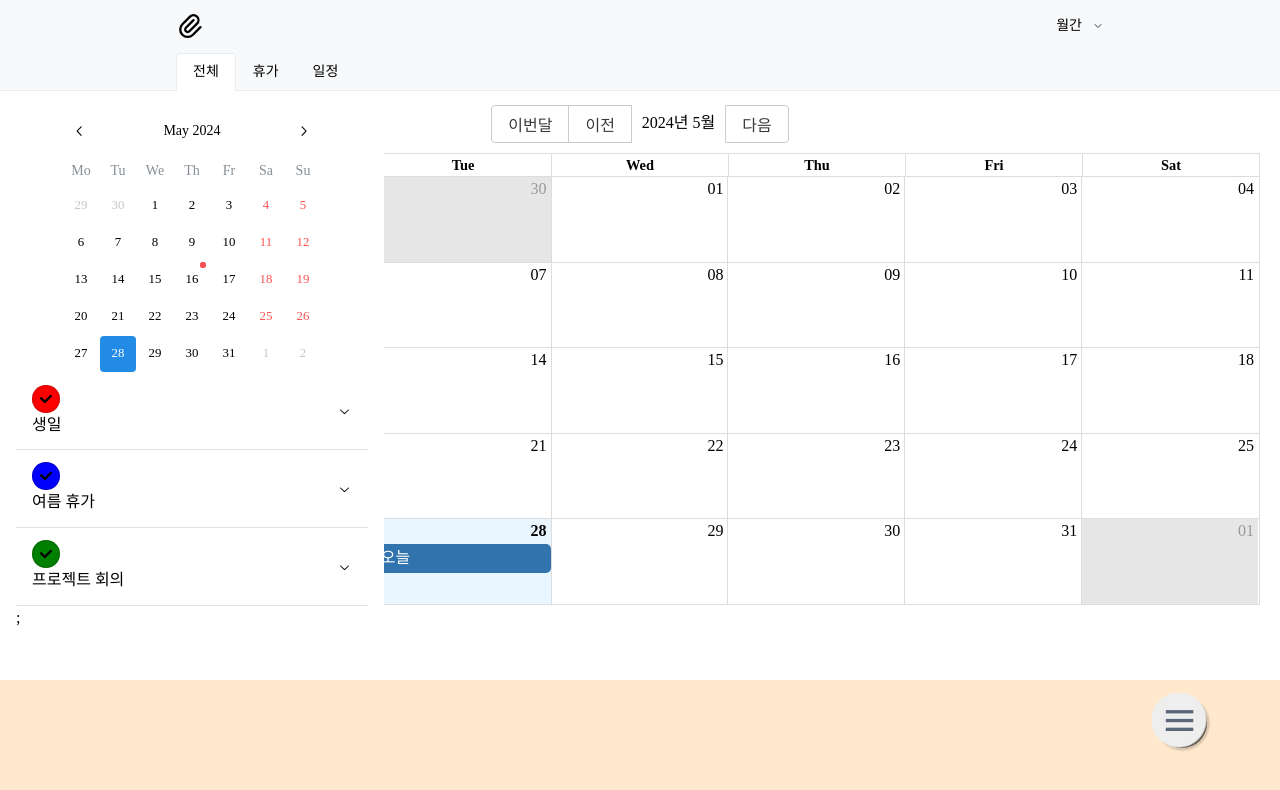
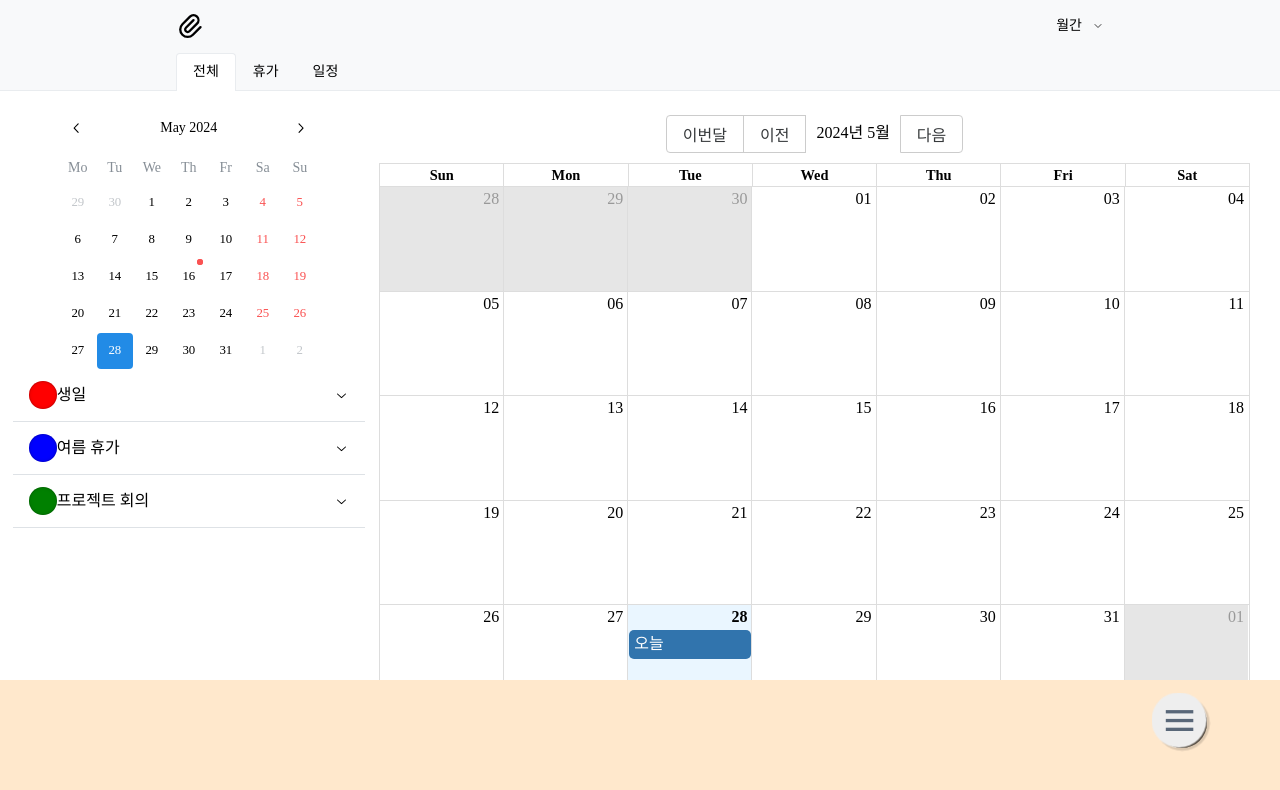
Before and after one commit to simple925/project-clip, a Next.js app: page /Calendar/MainCalendar in a window 1280 px wide. Shown: the top 790 px of the page. Built offline with nearby package versions, Linux system fonts and the light colour scheme; a web font is replaced by a local one.

Commit message:
[스타일링] calendar 페이지 레이아웃 스타일링 수정

```diff
--- /dev/null
+++ b/src/app/(baseLayout)/Calendar/layout.module.css
@@ -0,0 +1,23 @@
+.main {
+    display: flex;
+    flex-direction: column;
+}
+
+.nav_content {
+    padding: 0.8rem;
+    width: 22rem;
+    display: flex;
+}
+
+.main_nav_content {
+    display: flex;
+    /* justify-content: start; */
+    width: 30rem;
+    /* flex-grow: 1; */
+}
+
+.main_content {
+    display: flex;
+    /* justify-content: center; */
+    width: auto;
+}
--- a/src/app/(baseLayout)/Calendar/layout.tsx
+++ b/src/app/(baseLayout)/Calendar/layout.tsx
@@ -19,6 +19,7 @@ import { View, Views } from "react-big-calendar";
 // ==> react-big-calendar의 view 속성 참고
 // https://jquense.github.io/react-big-calendar/examples/index.html?path=/docs/props--view
 // https://jquense.github.io/react-big-calendar/examples/index.html?path=/docs/props--cal-views
+import style from "./layout.module.css";
 
 
 export default function MyPageLayout({ children }: { children: any }) {
@@ -42,6 +43,7 @@ export default function MyPageLayout({ children }: { children: any }) {
         header={{ height: 85 }}
         withBorder={false}
         footer={{ height: 120 }}
+        className={style["main"]}
       >
         {/* zIndex의 수치를 Header에 더 높이 주어서, 자연스럽게 출력되게끔 조정 */}
         <AppShell.Header zIndex={300}>
@@ -50,13 +52,14 @@ export default function MyPageLayout({ children }: { children: any }) {
           {/* MainCalendarHearder에서 calendarState라는 prop 전달(_calendarState값 전달) */}
         </AppShell.Header>
         {/* 해당 부분 page에 형제 컴포넌트로 만들어 데이터 통신에 용이하게 함 */}
-        <AppShell.Navbar zIndex={100} p="md">
+        <AppShell.Navbar className={style["nav_content"]}>
           <MainCalendarSideCalendar selectedDate={selectedDate} onSelectDate={handleDateSelect} />
           {/* ### MainCalendarSideCalendar: 사이드 달력, 오늘 날짜 자동 선택, 선택할 때마다 동작 */}
           <MainGroup />
           {/* ### MainGroup: 내 캘린더 그룹별 볼 수 있음. 추가적인 기능 정의 필요 */}
         </AppShell.Navbar>
-        <AppShell.Main>
+        <AppShell.Main className={style["main_content"]}>
+          <div className={style["main_nav_content"]} />
           <MyCalendar selectedDate={selectedDate} onSelectDate={handleDateSelect} calendarState={calendarStateValue} />
           {/* ### MyCalendar: react-big-calender 라이브러리 이용한 메인 달력. 오늘 날짜 자동 선택, 선택할 때마다 동작, (MainCalendarHeader에서 변경된)상태 정보 */}
         </AppShell.Main>
--- a/src/components/MainGroup/MainGroup.tsx
+++ b/src/components/MainGroup/MainGroup.tsx
@@ -15,13 +15,11 @@ export function MainGroup() {
     { key: 1, value: "생일", description: "생일", color: "red" }
   );
 
-  const [checkedColor, setCheckedColor] = useState(true); // 선택
   const [selectedColor, setSelectedColor] = useState(null);
 
   function onSelectedColorBtn(item: any) {
-    setCheckedColor((c) => !c)
     setSelectedColor(item.color);
-    setSelectedEvent(item)
+    setSelectedEvent(item);
     console.log('###현재 선택 이벤트 :', item)
   }
 
@@ -37,16 +35,21 @@ export function MainGroup() {
 
     const colors = (
       <ColorSwatch
-        component="button"
         color={item.color}
         style={{ color: colorBtn, cursor: cursorBtn }}
       >
-        {checkedColor && <CheckIcon style={{ width: rem(12), height: rem(12) }} />}
+        {isActive && <CheckIcon style={{ width: rem(12), height: rem(12) }} />}
       </ColorSwatch>
     );
+
     return (
       <Accordion.Item key={item.value} value={item.value}>
-        <Accordion.Control onClick={() => onSelectedColorBtn(item)}>{colors}{item.value}</Accordion.Control>
+        <Accordion.Control onClick={() => onSelectedColorBtn(item)}>
+          <div style={{ display: 'flex', alignItems: 'center' }}>
+          {colors}
+          <span>{item.value}</span>
+          </div>
+          </Accordion.Control>
         <Accordion.Panel>{item.color}</Accordion.Panel>
       </Accordion.Item>
     );
@@ -54,7 +57,7 @@ export function MainGroup() {
 
   return (
     <div className={styles.MainGroup}>
-      <Accordion defaultValue="내 캘린더">{items}</Accordion>;
+      <Accordion defaultValue="내 캘린더">{items}</Accordion>
     </div>
   );
 }
--- /dev/null
+++ b/src/components/MyCalendar/MyCalendar.module.css
@@ -0,0 +1,3 @@
+.my_calendar {
+    width: 100%;
+}
--- a/src/components/MyCalendar/MyCalendar.tsx
+++ b/src/components/MyCalendar/MyCalendar.tsx
@@ -4,6 +4,7 @@ import { Calendar, Views, momentLocalizer } from "react-big-calendar";
 import moment from 'moment';
 import 'react-big-calendar/lib/css/react-big-calendar.css';
 import { CalendarToolbar } from "../CalendarToolbar/CalendarToolbar";
+import style from './MyCalendar.module.css';
 
 export function MyCalendar({ calendarState, selectedDate, onSelectDate }:any) {
     moment.locale('ko-KR');
@@ -28,14 +29,14 @@ export function MyCalendar({ calendarState, selectedDate, onSelectDate }:any) {
         setCalendarView(calendarState) // 2) calendarView에 불러온 값 담기
     }, [calendarState]) // calendarState가 변경될 때 동작
     return (
-        <div style={{ height: 500 }}>
+        <div className={style["my_calendar"]}>
             <Calendar
                 defaultDate={today} // 오늘 날짜(상위 컴포넌트에서 받아옴)
                 localizer={localizer}
                 events={events}
                 startAccessor="start"
                 endAccessor="end"
-                style={{ margin: 20 }}
+                style={{ margin: 30 }}
                 onSelectSlot={(slotInfo) => handleDateSelect(slotInfo.start)}
                 view={calendarView} // view 속성
                 components={{
```
